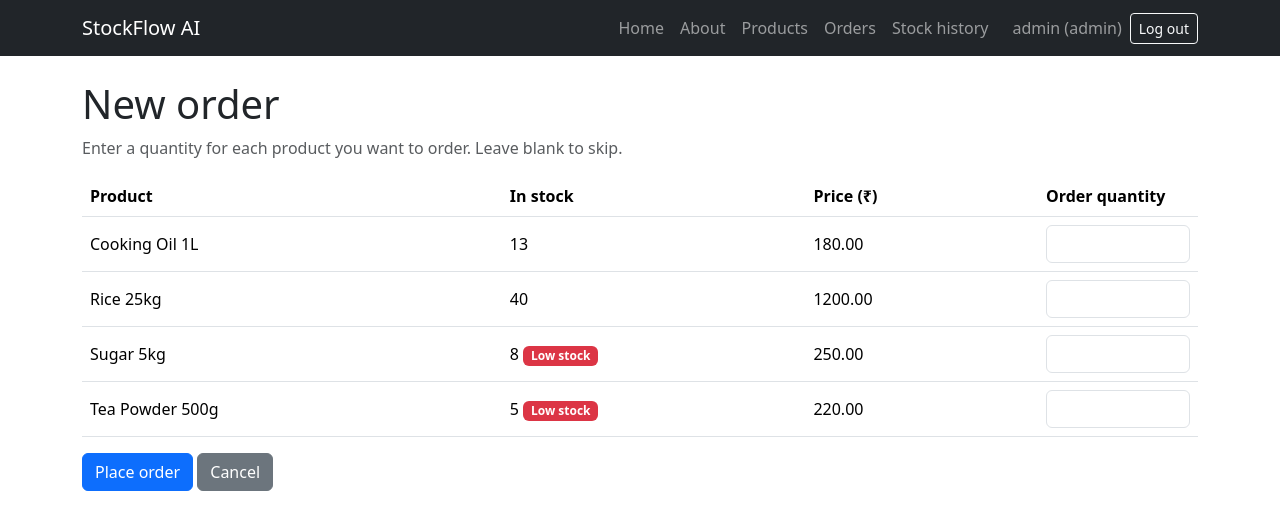
After one commit to yuvathkumar/stockflow-ai, a Flask app: page /orders/new in a window 1280 px wide. The commit adds this page. Shown: the top 530 px of the page. Run offline with Flask 3, Linux system fonts and the light colour scheme; a user stored in the database is signed in.

Commit message:
Add orders with atomic stock updates, audit log and soft delete

```diff
--- a/app/__init__.py
+++ b/app/__init__.py
@@ -26,11 +26,13 @@ def create_app(test_config=None):
     login_manager.login_message_category = "warning"
 
     from .auth import register_auth_routes
+    from .orders import register_order_routes
     from .routes import register_routes
     from .seed import register_commands
 
     register_auth_routes(app)
     register_routes(app)
+    register_order_routes(app)
     register_commands(app)
 
     return app
--- a/app/models.py
+++ b/app/models.py
@@ -1,7 +1,13 @@
+from datetime import datetime, timezone
+
 from flask_login import UserMixin
 from werkzeug.security import check_password_hash, generate_password_hash
 
 from . import db
+
+
+def utc_now():
+    return datetime.now(timezone.utc)
 
 
 class Product(db.Model):
@@ -10,6 +16,7 @@ class Product(db.Model):
     quantity = db.Column(db.Integer, nullable=False, default=0)
     price = db.Column(db.Float, nullable=False)
     reorder_level = db.Column(db.Integer, nullable=False, default=10)
+    is_active = db.Column(db.Boolean, nullable=False, default=True)
 
     @property
     def is_low_stock(self):
@@ -39,3 +46,58 @@ class User(UserMixin, db.Model):
 
     def __repr__(self):
         return f"<User {self.username} ({self.role})>"
+
+
+class Order(db.Model):
+    __tablename__ = "orders"
+
+    id = db.Column(db.Integer, primary_key=True)
+    created_at = db.Column(db.DateTime(timezone=True), nullable=False, default=utc_now)
+    created_by_id = db.Column(db.Integer, db.ForeignKey("users.id"), nullable=False)
+
+    created_by = db.relationship("User")
+    items = db.relationship(
+        "OrderItem",
+        back_populates="order",
+        cascade="all, delete-orphan",
+        order_by="OrderItem.id",
+    )
+
+    @property
+    def total(self):
+        return sum(item.line_total for item in self.items)
+
+
+class OrderItem(db.Model):
+    __tablename__ = "order_items"
+
+    id = db.Column(db.Integer, primary_key=True)
+    order_id = db.Column(db.Integer, db.ForeignKey("orders.id"), nullable=False)
+    product_id = db.Column(db.Integer, db.ForeignKey("product.id"), nullable=False)
+    quantity = db.Column(db.Integer, nullable=False)
+    unit_price = db.Column(db.Float, nullable=False)
+
+    order = db.relationship("Order", back_populates="items")
+    product = db.relationship("Product")
+
+    @property
+    def line_total(self):
+        return self.quantity * self.unit_price
+
+
+class StockMovement(db.Model):
+    __tablename__ = "stock_movements"
+
+    id = db.Column(db.Integer, primary_key=True)
+    product_id = db.Column(db.Integer, db.ForeignKey("product.id"), nullable=False)
+    user_id = db.Column(db.Integer, db.ForeignKey("users.id"), nullable=True)
+    order_id = db.Column(db.Integer, db.ForeignKey("orders.id"), nullable=True)
+    change = db.Column(db.Integer, nullable=False)
+    quantity_before = db.Column(db.Integer, nullable=False)
+    quantity_after = db.Column(db.Integer, nullable=False)
+    reason = db.Column(db.String(50), nullable=False)
+    created_at = db.Column(db.DateTime(timezone=True), nullable=False, default=utc_now)
+
+    product = db.relationship("Product")
+    user = db.relationship("User")
+    order = db.relationship("Order")
--- /dev/null
+++ b/app/orders.py
@@ -0,0 +1,89 @@
+from flask import flash, redirect, render_template, request, url_for
+from flask_login import current_user, login_required
+from sqlalchemy.orm import selectinload
+
+from . import db
+from .auth import admin_required
+from .models import Order, Product, StockMovement
+from .services import OrderError, place_order
+
+
+def active_products():
+    query = db.select(Product).where(Product.is_active.is_(True)).order_by(Product.name)
+    return db.session.execute(query).scalars().all()
+
+
+def parse_order_form(form, products):
+    quantities = {}
+    errors = []
+    for product in products:
+        raw = form.get(f"qty_{product.id}", "").strip()
+        if not raw:
+            continue
+        try:
+            quantity = int(raw)
+        except ValueError:
+            errors.append(f"Quantity for {product.name} must be a whole number.")
+            continue
+        if quantity < 0:
+            errors.append(f"Quantity for {product.name} cannot be negative.")
+        elif quantity > 0:
+            quantities[product.id] = quantity
+    return quantities, errors
+
+
+def register_order_routes(app):
+
+    @app.route("/orders")
+    @login_required
+    def orders():
+        query = (
+            db.select(Order)
+            .options(selectinload(Order.items), selectinload(Order.created_by))
+            .order_by(Order.created_at.desc(), Order.id.desc())
+        )
+        order_list = db.session.execute(query).scalars().all()
+        return render_template("orders.html", orders=order_list)
+
+    @app.route("/orders/new", methods=["GET", "POST"])
+    @login_required
+    def new_order():
+        products = active_products()
+
+        if request.method == "POST":
+            quantities, errors = parse_order_form(request.form, products)
+            if not errors:
+                try:
+                    order = place_order(current_user._get_current_object(), quantities)
+                except OrderError as error:
+                    errors.append(str(error))
+
+            if errors:
+                for error in errors:
+                    flash(error, "danger")
+                return render_template(
+                    "order_form.html", products=products, values=request.form
+                ), 400
+
+            flash(f"Order #{order.id} placed.", "success")
+            return redirect(url_for("order_detail", order_id=order.id))
+
+        return render_template("order_form.html", products=products, values={})
+
+    @app.route("/orders/<int:order_id>")
+    @login_required
+    def order_detail(order_id):
+        order = db.get_or_404(Order, order_id)
+        return render_template("order_detail.html", order=order)
+
+    @app.route("/stock-history")
+    @admin_required
+    def stock_history():
+        query = (
+            db.select(StockMovement)
+            .options(selectinload(StockMovement.product), selectinload(StockMovement.user))
+            .order_by(StockMovement.created_at.desc(), StockMovement.id.desc())
+            .limit(200)
+        )
+        movements = db.session.execute(query).scalars().all()
+        return render_template("stock_history.html", movements=movements)
--- a/app/templates/base.html
+++ b/app/templates/base.html
@@ -15,6 +15,10 @@
                 <a class="nav-link" href="{{ url_for('about') }}">About</a>
                 {% if current_user.is_authenticated %}
                     <a class="nav-link" href="{{ url_for('products') }}">Products</a>
+                    <a class="nav-link" href="{{ url_for('orders') }}">Orders</a>
+                    {% if current_user.is_admin %}
+                        <a class="nav-link" href="{{ url_for('stock_history') }}">Stock history</a>
+                    {% endif %}
                     <span class="navbar-text ms-3 me-2">
                         {{ current_user.username }} ({{ current_user.role }})
                     </span>
--- /dev/null
+++ b/app/templates/order_form.html
@@ -0,0 +1,45 @@
+{% extends "base.html" %}
+
+{% block title %}New order – StockFlow AI{% endblock %}
+
+{% block content %}
+    <h1>New order</h1>
+    <p class="text-muted">Enter a quantity for each product you want to order. Leave blank to skip.</p>
+
+    <form method="post" class="mt-3">
+        <input type="hidden" name="csrf_token" value="{{ csrf_token() }}">
+        <table class="table align-middle">
+            <thead>
+                <tr>
+                    <th>Product</th>
+                    <th>In stock</th>
+                    <th>Price (₹)</th>
+                    <th style="width: 160px;">Order quantity</th>
+                </tr>
+            </thead>
+            <tbody>
+                {% for product in products %}
+                    <tr>
+                        <td>{{ product.name }}</td>
+                        <td>
+                            {{ product.quantity }}
+                            {% if product.is_low_stock %}
+                                <span class="badge bg-danger">Low stock</span>
+                            {% endif %}
+                        </td>
+                        <td>{{ "%.2f"|format(product.price) }}</td>
+                        <td>
+                            <input type="number" class="form-control" name="qty_{{ product.id }}"
+                                   value="{{ values.get('qty_' ~ product.id, '') }}"
+                                   min="0" max="{{ product.quantity }}" step="1">
+                        </td>
+                    </tr>
+                {% else %}
+                    <tr><td colspan="4">No products available.</td></tr>
+                {% endfor %}
+            </tbody>
+        </table>
+        <button type="submit" class="btn btn-primary">Place order</button>
+        <a href="{{ url_for('orders') }}" class="btn btn-secondary">Cancel</a>
+    </form>
+{% endblock %}
--- a/app/templates/products.html
+++ b/app/templates/products.html
@@ -37,11 +37,11 @@
                             <a href="{{ url_for('edit_product', product_id=product.id) }}"
                                class="btn btn-sm btn-outline-secondary">Edit</a>
                             <form method="post"
-                                  action="{{ url_for('delete_product', product_id=product.id) }}"
+                                  action="{{ url_for('archive_product', product_id=product.id) }}"
                                   class="d-inline"
-                                  onsubmit="return confirm('Delete this product?');">
+                                  onsubmit="return confirm('Archive this product?');">
                                 <input type="hidden" name="csrf_token" value="{{ csrf_token() }}">
-                                <button type="submit" class="btn btn-sm btn-outline-danger">Delete</button>
+                                <button type="submit" class="btn btn-sm btn-outline-danger">Archive</button>
                             </form>
                         </td>
                     {% endif %}
```
Also changed, not shown: app/routes.py (+41 -10 lines), app/services.py (added, +75 -0 lines), app/templates/order_detail.html (added, +40 -0 lines), app/templates/orders.html (added, +35 -0 lines), app/templates/stock_history.html (added, +42 -0 lines), tests/test_auth.py (+3 -3 lines), tests/test_orders.py (added, +204 -0 lines), tests/test_products.py (+16 -3 lines), instance/stockflow.db.
